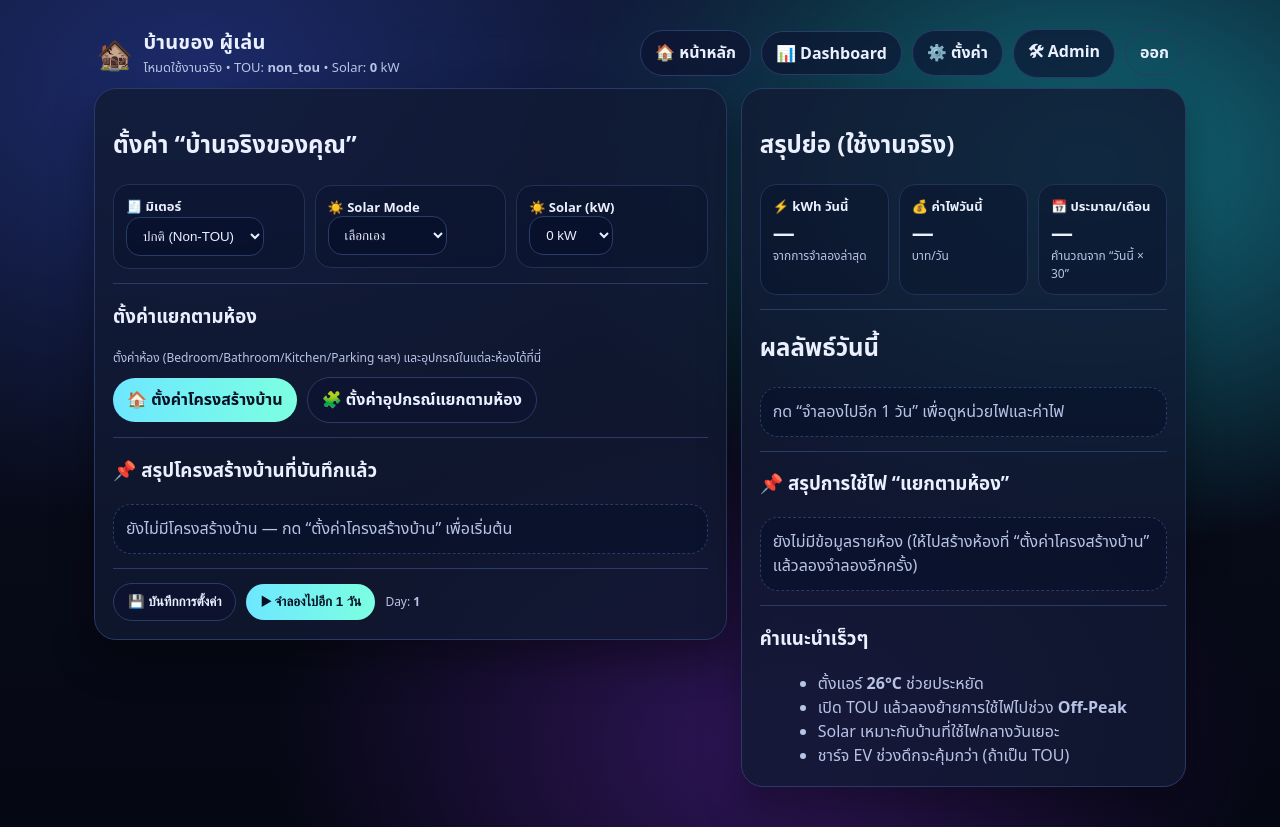
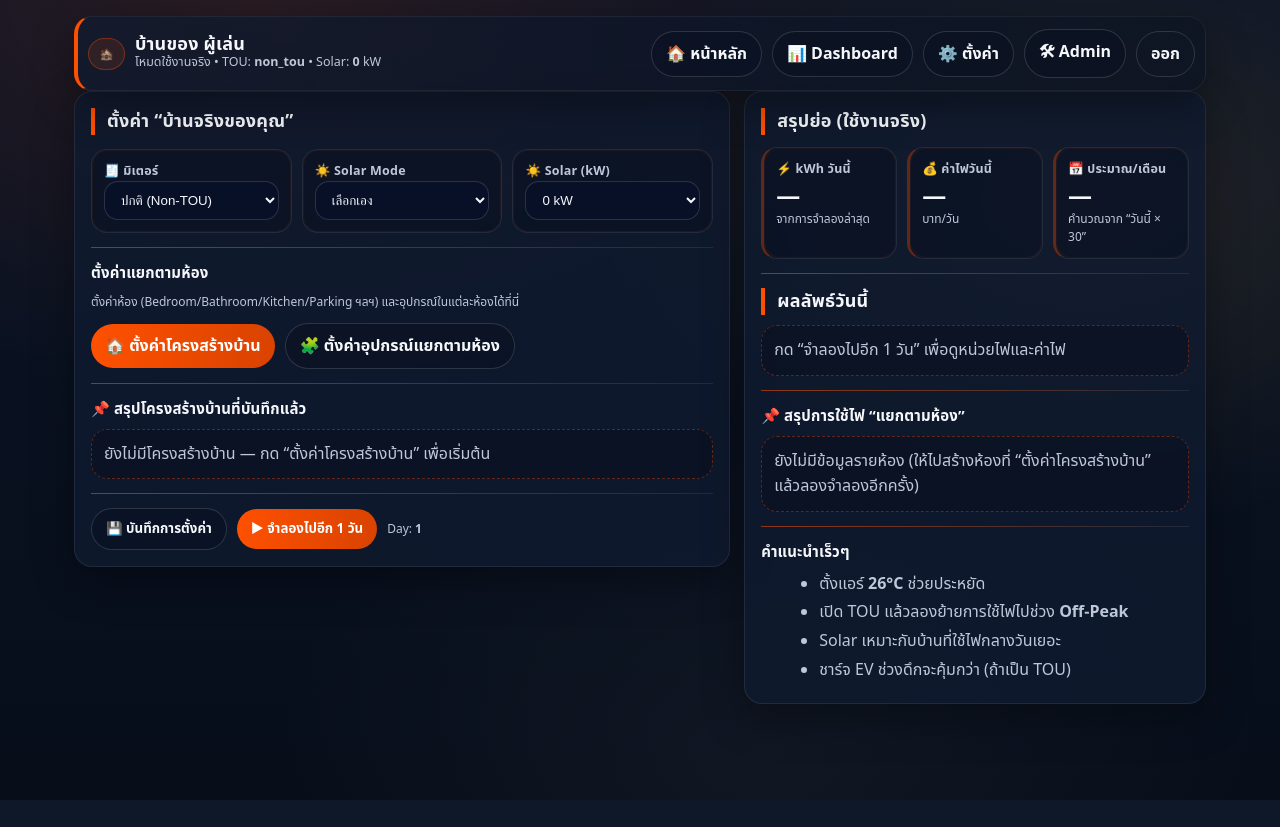
Before and after one commit to apiwatMea/energy-life, a Flask app: page /home in a window 1280 px wide. After the commit the page ends 800 px from the top, so only its background shows below. Run offline with Flask 3, Linux system fonts and the light colour scheme; the visitor is signed in with stand-in values (Sample User, id 1); data comes from the database, SQL or seed files in the repository; data that the repository does not hold is empty.

Commit message:
Update style.css

```diff
--- a/static/style.css
+++ b/static/style.css
@@ -1,119 +1,431 @@
+/* ============================================================
+   MEA Executive Edition (ENERGY LIFE V3)
+   - Brand colors: MEA ORANGE #FE5000
+   - Clean government-dashboard look
+   - Better typography, spacing, readability
+   ============================================================ */
 
 :root{
-  --bg1:#0b1020;
-  --card:#111a33cc;
-  --card2:#0f1730cc;
-  --border:#2a3a66;
-  --text:#eaf0ff;
-  --muted:#b8c4e6;
-  --primary:#6ee7ff;
-  --primary2:#7cffe1;
-  --warn:#ffcc66;
-  --danger:#ff6b8a;
-  --ok:#8dff9f;
-  --shadow: 0 18px 40px rgba(0,0,0,.35);
-  --radius: 22px;
-  --radius2: 16px;
-  --font: ui-sans-serif, system-ui, -apple-system, "Segoe UI", "Noto Sans Thai", sans-serif;
+  /* Base */
+  --bg1:#0b1426;
+  --bg2:#070e1a;
+
+  --card:#0f1b30cc;
+  --cardSolid:#0f1b30;
+  --card2:#0c172acc;
+
+  --border:#243a63;
+  --border2:#1f3357;
+
+  --text:#f5f7fb;
+  --muted:#bfc7d9;
+
+  /* MEA Brand */
+  --primary:#FE5000;         /* MEA ORANGE */
+  --primaryDark:#d94300;
+  --secondary:#63666A;       /* MEA DARK GRAY */
+  --light:#BBBCBC;           /* MEA LIGHT GRAY */
+  --yellow:#FFBF3F;          /* MEA YELLOW */
+  --red:#862633;             /* MEA RED */
+
+  /* Status */
+  --ok:#2fd07a;
+  --warn:#FFBF3F;
+  --danger:#ff5c7a;
+
+  /* Effects */
+  --shadow: 0 14px 40px rgba(0,0,0,.35);
+  --radius: 18px;
+  --radius2: 14px;
+
+  /* Typography */
+  --font: "Noto Sans Thai", ui-sans-serif, system-ui, -apple-system, "Segoe UI", sans-serif;
+  --mono: ui-monospace, SFMono-Regular, Menlo, Monaco, Consolas, "Liberation Mono", monospace;
 }
+
 *{box-sizing:border-box}
+html,body{height:100%}
+
 body.bg{
-  margin:0; font-family:var(--font); color:var(--text);
-  background: radial-gradient(1200px 800px at 15% 10%, #1c2b6b 0%, transparent 55%),
-              radial-gradient(1000px 700px at 85% 20%, #116a7b 0%, transparent 55%),
-              radial-gradient(900px 650px at 60% 90%, #2f1558 0%, transparent 55%),
-              linear-gradient(180deg, var(--bg1), #050713);
+  margin:0;
+  font-family:var(--font);
+  color:var(--text);
+  background:
+    radial-gradient(1200px 700px at 20% 0%, rgba(254,80,0,.12) 0%, transparent 55%),
+    radial-gradient(900px 600px at 85% 25%, rgba(255,191,63,.10) 0%, transparent 55%),
+    radial-gradient(900px 650px at 60% 95%, rgba(99,102,106,.10) 0%, transparent 55%),
+    linear-gradient(180deg, var(--bg1), var(--bg2));
   min-height:100vh;
 }
-.shell{max-width:1120px; margin:0 auto; padding:18px 14px 40px;}
-.top{display:flex; align-items:center; gap:14px; padding:10px 2px; justify-content:space-between;}
-.top .logo{font-size:34px; filter: drop-shadow(0 10px 18px rgba(0,0,0,.25));}
-.title{font-size:20px; font-weight:800; letter-spacing:.2px;}
-.subtitle{font-size:13px; color:var(--muted);}
-.card{
-  background:var(--card); border:1px solid var(--border); border-radius:var(--radius);
-  padding:18px 18px; box-shadow:var(--shadow);
+
+/* Container */
+.shell{
+  max-width:1160px;
+  margin:0 auto;
+  padding:16px 14px 44px;
 }
-.card2{
-  background:var(--card2); border:1px solid #223157; border-radius:var(--radius2);
-  padding:14px 14px;
+
+/* Top bar */
+.top{
+  display:flex;
+  align-items:center;
+  justify-content:space-between;
+  gap:12px;
+  padding:12px 10px;
+  border:1px solid rgba(255,255,255,.06);
+  border-radius:var(--radius);
+  background:linear-gradient(90deg, rgba(15,27,48,.72), rgba(10,18,34,.62));
+  box-shadow:var(--shadow);
+  position:sticky;
+  top:0;
+  z-index:5;
+  backdrop-filter: blur(10px);
 }
-.hero h1{margin:0 0 8px; font-size:28px;}
-.muted{color:var(--muted)}
-.small{font-size:12px}
-.mt{margin-top:14px}
-.mt2{margin-top:10px}
+
+.top.bar{
+  border-left:4px solid var(--primary);
+}
+
+.top .logo{
+  font-size:30px;
+  filter: drop-shadow(0 10px 18px rgba(0,0,0,.25));
+}
+
+/* Headings */
+.title{
+  font-size:18px;
+  font-weight:800;
+  letter-spacing:.2px;
+  line-height:1.15;
+}
+.subtitle{
+  font-size:12.5px;
+  color:var(--muted);
+  line-height:1.35;
+}
+
+h2{
+  margin:0 0 10px;
+  font-size:18px;
+  font-weight:900;
+  letter-spacing:.2px;
+  padding-left:12px;
+  border-left:4px solid var(--primary);
+}
+h3{
+  margin:0 0 8px;
+  font-size:15px;
+  font-weight:900;
+  letter-spacing:.15px;
+}
+
+/* Layout helpers */
 .row{display:flex; align-items:center}
 .row.gap{gap:10px}
 .row.between{justify-content:space-between}
 .row.end{justify-content:flex-end}
 .grow{flex:1}
-.grid2{display:grid; grid-template-columns: 1.35fr .95fr; gap:14px; align-items:start}
-.grid3{display:grid; grid-template-columns: repeat(3, minmax(0,1fr)); gap:10px}
-@media (max-width: 980px){ .grid2{grid-template-columns:1fr} .top{flex-direction:column; align-items:flex-start} }
+.mt{margin-top:14px}
+.mt1{margin-top:10px}
+.mt2{margin-top:12px}
+
+.muted{color:var(--muted)}
+.small{font-size:12px}
+
+/* Main grids */
+.grid2{
+  display:grid;
+  grid-template-columns: 1.35fr .95fr;
+  gap:14px;
+  align-items:start;
+}
+.grid3{
+  display:grid;
+  grid-template-columns: repeat(3, minmax(0,1fr));
+  gap:10px;
+}
+@media (max-width: 980px){
+  .grid2{grid-template-columns:1fr}
+  .top{flex-direction:column; align-items:flex-start}
+}
+
+/* Cards */
+.card{
+  background:var(--card);
+  border:1px solid rgba(255,255,255,.08);
+  border-radius:var(--radius);
+  padding:16px 16px;
+  box-shadow:var(--shadow);
+}
+.card2{
+  background:var(--card2);
+  border:1px solid rgba(255,255,255,.08);
+  border-radius:var(--radius2);
+  padding:14px 14px;
+}
+
+/* Dividers */
+.divider{
+  height:1px;
+  background:linear-gradient(90deg, rgba(254,80,0,.55), rgba(255,255,255,.08));
+  margin:14px 0;
+}
+
+/* Panel */
+.panel{
+  background: rgba(9,16,32,.60);
+  border:1px dashed rgba(254,80,0,.35);
+  border-radius:16px;
+  padding:12px 12px;
+}
+
+/* KPI mini cards */
+.mini{
+  background: rgba(9,16,32,.55);
+  border:1px solid rgba(255,255,255,.10);
+  border-radius:16px;
+  padding:12px 12px;
+  position:relative;
+}
+.mini:before{
+  content:"";
+  position:absolute;
+  inset:0;
+  border-radius:16px;
+  pointer-events:none;
+  box-shadow: inset 0 0 0 1px rgba(254,80,0,.08);
+}
+.mini-title{
+  font-weight:800;
+  font-size:12.5px;
+  color:var(--muted);
+  letter-spacing:.2px;
+}
+.mini-text{font-size:12px}
+.big{
+  font-size:24px;
+  font-weight:900;
+  letter-spacing:.3px;
+  line-height:1.05;
+}
+
+/* Badges */
+.badge{
+  display:inline-flex;
+  align-items:center;
+  justify-content:center;
+  padding:6px 10px;
+  border-radius:999px;
+  border:1px solid rgba(254,80,0,.35);
+  background: rgba(254,80,0,.12);
+  color: var(--text);
+  font-weight:900;
+  font-size:12px;
+}
+.badge.ok{
+  border-color: rgba(47,208,122,.35);
+  background: rgba(47,208,122,.12);
+}
+.badge.warn{
+  border-color: rgba(255,191,63,.40);
+  background: rgba(255,191,63,.12);
+}
+.badge.danger{
+  border-color: rgba(255,92,122,.40);
+  background: rgba(255,92,122,.12);
+}
+
+/* Buttons */
 .btn{
-  display:inline-flex; align-items:center; justify-content:center;
-  padding:10px 14px; border-radius:999px;
-  border:1px solid #2b3b68; background:#0c1330aa; color:var(--text);
-  text-decoration:none; cursor:pointer; font-weight:700; gap:8px;
+  display:inline-flex;
+  align-items:center;
+  justify-content:center;
+  padding:10px 14px;
+  border-radius:999px;
+  border:1px solid rgba(255,255,255,.14);
+  background: rgba(10,18,34,.55);
+  color:var(--text);
+  text-decoration:none;
+  cursor:pointer;
+  font-weight:800;
+  gap:8px;
+  transition: transform .12s ease, background .12s ease, border-color .12s ease;
 }
-.btn:hover{transform: translateY(-1px)}
+.btn:hover{
+  transform: translateY(-1px);
+  border-color: rgba(254,80,0,.35);
+}
 .btn.primary{
-  background: linear-gradient(90deg, var(--primary), var(--primary2));
-  color:#061124; border:none;
+  background: linear-gradient(90deg, var(--primary), var(--primaryDark));
+  border:none;
+  color:#fff;
 }
-.btn.ghost{background:transparent}
-.back{color:var(--text); text-decoration:none; font-weight:800; font-size:18px; padding:8px 10px; border:1px solid #2b3b68; border-radius:12px;}
+.btn.primary:hover{
+  filter: brightness(1.03);
+}
+.btn.ghost{
+  background: transparent;
+}
+
+/* Back link */
+.back{
+  color:var(--text);
+  text-decoration:none;
+  font-weight:900;
+  font-size:16px;
+  padding:8px 10px;
+  border:1px solid rgba(255,255,255,.12);
+  border-radius:12px;
+  background: rgba(10,18,34,.35);
+}
+
+/* Inputs */
 .form{display:flex; flex-direction:column; gap:8px; margin-top:10px}
+
 input,select{
-  padding:10px 12px; border-radius:14px; border:1px solid #2b3b68; background:#07102aaa; color:var(--text);
+  width:100%;
+  padding:10px 12px;
+  border-radius:14px;
+  border:1px solid rgba(255,255,255,.14);
+  background: rgba(7,16,42,.55);
+  color:var(--text);
   outline:none;
+  transition: border-color .12s ease, box-shadow .12s ease;
 }
 select{cursor:pointer}
-.divider{height:1px; background:#2b3b68; margin:14px 0}
-.panel{
-  background:#07102a88; border:1px dashed #2b3b68; border-radius:18px; padding:12px 12px;
+input:focus,select:focus{
+  border-color: rgba(254,80,0,.55);
+  box-shadow: 0 0 0 3px rgba(254,80,0,.16);
 }
-.mini{background:#07102a70; border:1px solid #223157; border-radius:16px; padding:12px; }
-.mini-ico{font-size:24px}
-.mini-title{font-weight:800; font-size:13px}
-.mini-text{font-size:12px}
-.big{font-size:22px; font-weight:900}
-.foot{padding:14px 6px}
+
+/* Flash messages */
 .flashwrap{display:flex; flex-direction:column; gap:8px; margin-bottom:10px}
-.flash{padding:10px 12px; border-radius:14px; border:1px solid #2b3b68; background:#07102a}
-.flash.error{border-color:#5a2a3a; background:#2a0b14}
-.flash.success{border-color:#1e5a44; background:#052017}
-.badge{font-size:30px}
-.bar{position:sticky; top:0; z-index:5; backdrop-filter: blur(10px);}
-.appliances{display:flex; flex-direction:column; gap:10px; margin-top:10px}
-.ap-ico{font-size:24px}
-.ap-name{font-weight:900}
+.flash{
+  padding:10px 12px;
+  border-radius:14px;
+  border:1px solid rgba(255,255,255,.12);
+  background: rgba(9,16,32,.55);
+}
+.flash.error{
+  border-color: rgba(255,92,122,.40);
+  background: rgba(134,38,51,.22);
+}
+.flash.success{
+  border-color: rgba(47,208,122,.35);
+  background: rgba(18,60,36,.35);
+}
+
+/* Switch */
 .switch{position:relative; display:inline-block; width:48px; height:26px}
 .switch input{opacity:0; width:0; height:0}
 .slider{
-  position:absolute; cursor:pointer; top:0; left:0; right:0; bottom:0;
-  background:#27355e; transition:.2s; border-radius:999px; border:1px solid #2b3b68;
+  position:absolute; cursor:pointer; inset:0;
+  background: rgba(99,102,106,.35);
+  transition:.2s;
+  border-radius:999px;
+  border:1px solid rgba(255,255,255,.14);
 }
 .slider:before{
-  position:absolute; content:""; height:20px; width:20px; left:3px; bottom:2px;
-  background:white; transition:.2s; border-radius:50%;
+  position:absolute; content:"";
+  height:20px; width:20px; left:3px; bottom:2px;
+  background:#fff; transition:.2s; border-radius:50%;
 }
-.switch input:checked + .slider{background: linear-gradient(90deg, var(--primary), var(--primary2)); border:none}
+.switch input:checked + .slider{
+  background: linear-gradient(90deg, var(--primary), var(--primaryDark));
+  border:none;
+}
 .switch input:checked + .slider:before{transform: translateX(21px)}
-.pill{display:inline-flex; align-items:center; gap:8px; padding:8px 10px; border:1px solid #2b3b68; border-radius:999px; background:#07102a60; cursor:pointer}
-.shop{display:flex; flex-direction:column; gap:10px}
-.shop-item{background:#07102a70; border:1px solid #223157; border-radius:16px; padding:10px}
-.tips{margin:8px 0 0 18px; color:var(--muted)}
-.tablewrap{overflow:auto; border:1px solid #223157; border-radius:16px}
-table{width:100%; border-collapse:collapse; min-width:780px}
-th,td{padding:10px 10px; border-bottom:1px solid #223157; text-align:left}
-th{background:#0b1435; position:sticky; top:0}
 
+/* Tips list */
+.tips{
+  margin:8px 0 0 18px;
+  color:var(--muted);
+  line-height:1.55;
+}
+.tips li{margin:4px 0}
+
+/* Tables */
+.tablewrap{
+  overflow:auto;
+  border:1px solid rgba(255,255,255,.10);
+  border-radius:16px;
+  background: rgba(9,16,32,.35);
+}
+table{
+  width:100%;
+  border-collapse:collapse;
+  min-width:780px;
+}
+th,td{
+  padding:10px 10px;
+  border-bottom:1px solid rgba(255,255,255,.10);
+  text-align:left;
+}
+th{
+  background: rgba(15,27,48,.92);
+  position:sticky;
+  top:0;
+  font-weight:900;
+  letter-spacing:.2px;
+  border-bottom:1px solid rgba(254,80,0,.35);
+}
+
+/* Progress (if used) */
 .level-progress{margin-top:8px}
-.barwrap{height:10px;background:#061124aa;border:1px solid #223157;border-radius:999px;overflow:hidden}
-.barfill{height:100%;background:linear-gradient(90deg,var(--primary),var(--primary2));width:0%}
+.barwrap{
+  height:10px;
+  background: rgba(6,17,36,.55);
+  border:1px solid rgba(255,255,255,.10);
+  border-radius:999px;
+  overflow:hidden
+}
+.barfill{
+  height:100%;
+  background: linear-gradient(90deg, var(--primary), var(--primaryDark));
+  width:0%;
+}
 
-.toast{padding:10px 12px; border-radius:12px; margin:8px 0; background:rgba(255,255,255,0.08); border:1px solid rgba(255,255,255,0.12);}
-.toast.success{border-color:rgba(110,231,183,0.5);}
-.toast.error{border-color:rgba(248,113,113,0.5);}
+/* Toast (if used) */
+.toast{
+  padding:10px 12px;
+  border-radius:12px;
+  margin:8px 0;
+  background: rgba(255,255,255,0.06);
+  border:1px solid rgba(255,255,255,0.10);
+}
+.toast.success{border-color:rgba(47,208,122,.45);}
+.toast.error{border-color:rgba(255,92,122,.45);}
+
+/* Small UI polish */
+a.btn, button.btn { user-select:none }
+button.btn{ font-family:var(--font) }
+code, .code{
+  font-family:var(--mono);
+  background: rgba(255,255,255,.06);
+  border:1px solid rgba(255,255,255,.10);
+  padding:2px 6px;
+  border-radius:10px;
+}
+
+/* Make KPI feel "official" */
+.grid3 .mini .big{
+  margin-top:6px;
+}
+.grid3 .mini{
+  border-left:3px solid rgba(254,80,0,.35);
+}
+
+/* Improve readability in result boxes */
+#resultBox, #roomsSummary{
+  line-height:1.55;
+}
+#resultBox .big{
+  font-size:22px;
+}
+
+/* Responsive tweak for smaller phones */
+@media (max-width: 520px){
+  .shell{padding:12px 10px 30px}
+  .btn{padding:10px 12px}
+  .big{font-size:22px}
+}
```
